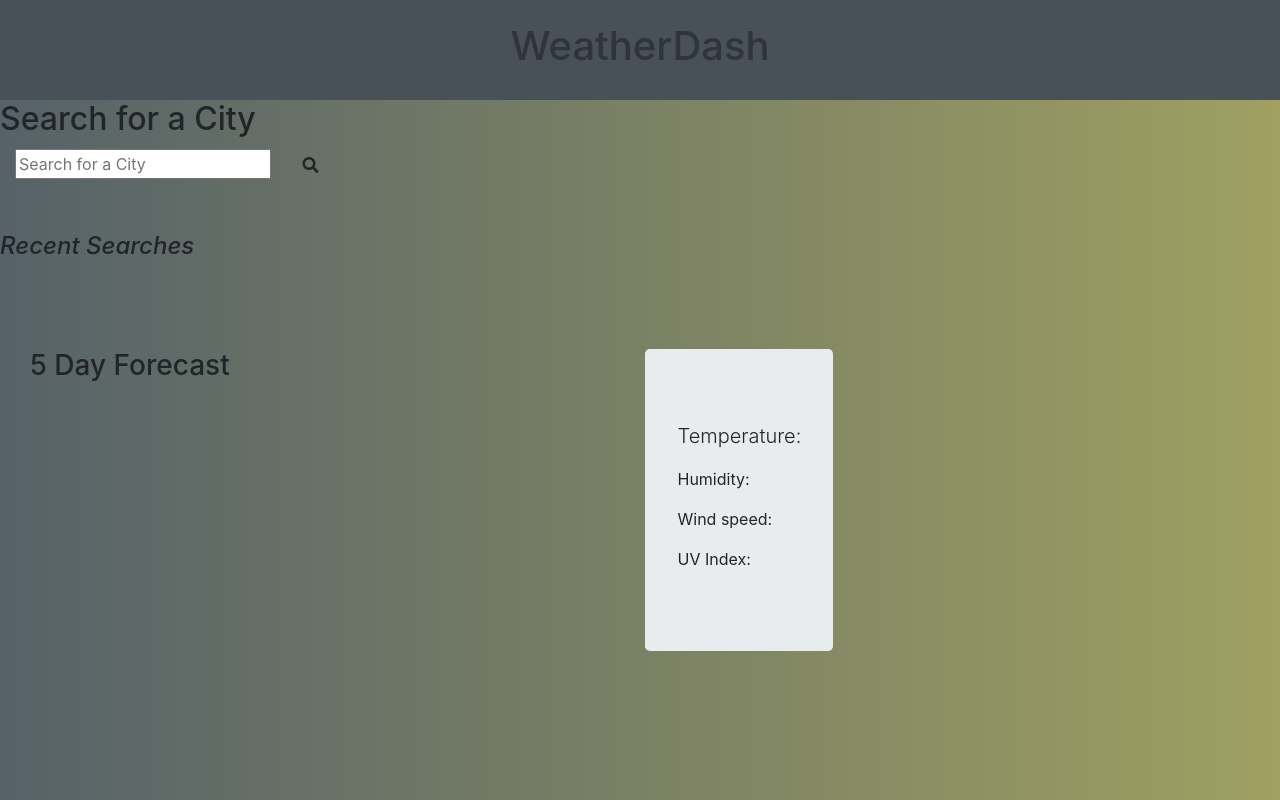
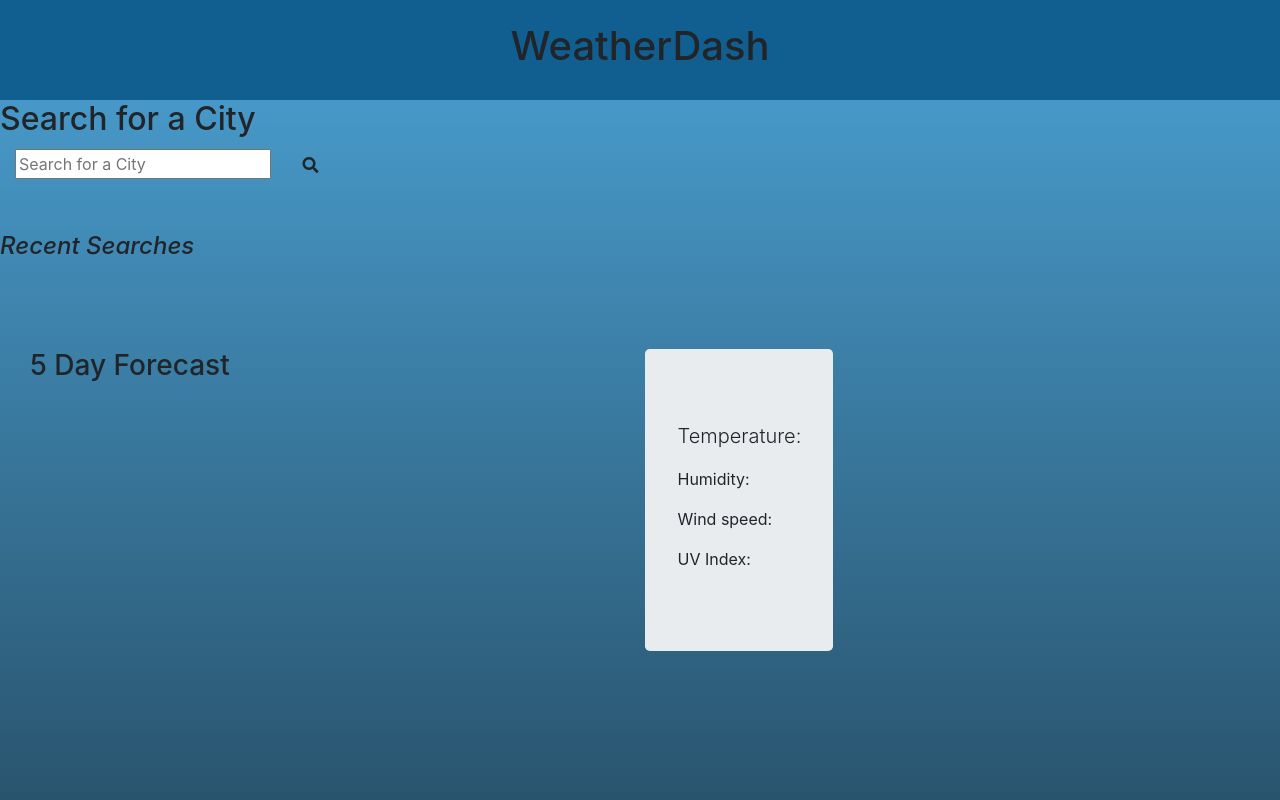
Before and after one commit to torreseam/Weather-Dashboard, a plain HTML site: page index.html in a window 1280 px wide. Drawn offline with nearby package versions, Linux system fonts and the light colour scheme.

Commit message:
update readme

```diff
--- a/assets/styles/style.css
+++ b/assets/styles/style.css
@@ -5,8 +5,9 @@
 body {
     margin: 0;
     height: 100vh;
-    background-image: linear-gradient(to right, rgb(86, 98, 104) , rgb(159, 160, 97));
-	}
+    /* background-image: linear-gradient(to right, rgb(86, 98, 104) , rgb(159, 160, 97)); */
+    background: linear-gradient(#4ba2d5, #29546e);
+}
 
 button{
     width: 70px;
@@ -29,12 +30,12 @@ button{
 
 nav {
     height: 100px;
-    color: rgb(49, 52, 58);
+    /* color: rgb(49, 52, 58); */
     margin-top: 0;
     align-items: center;
     justify-content: center;
     text-align: center;
-    background-color: #475157;
+    background-color: #115f90;
 }
 
 .alert {
```
Also changed, not shown: 1 other file.
